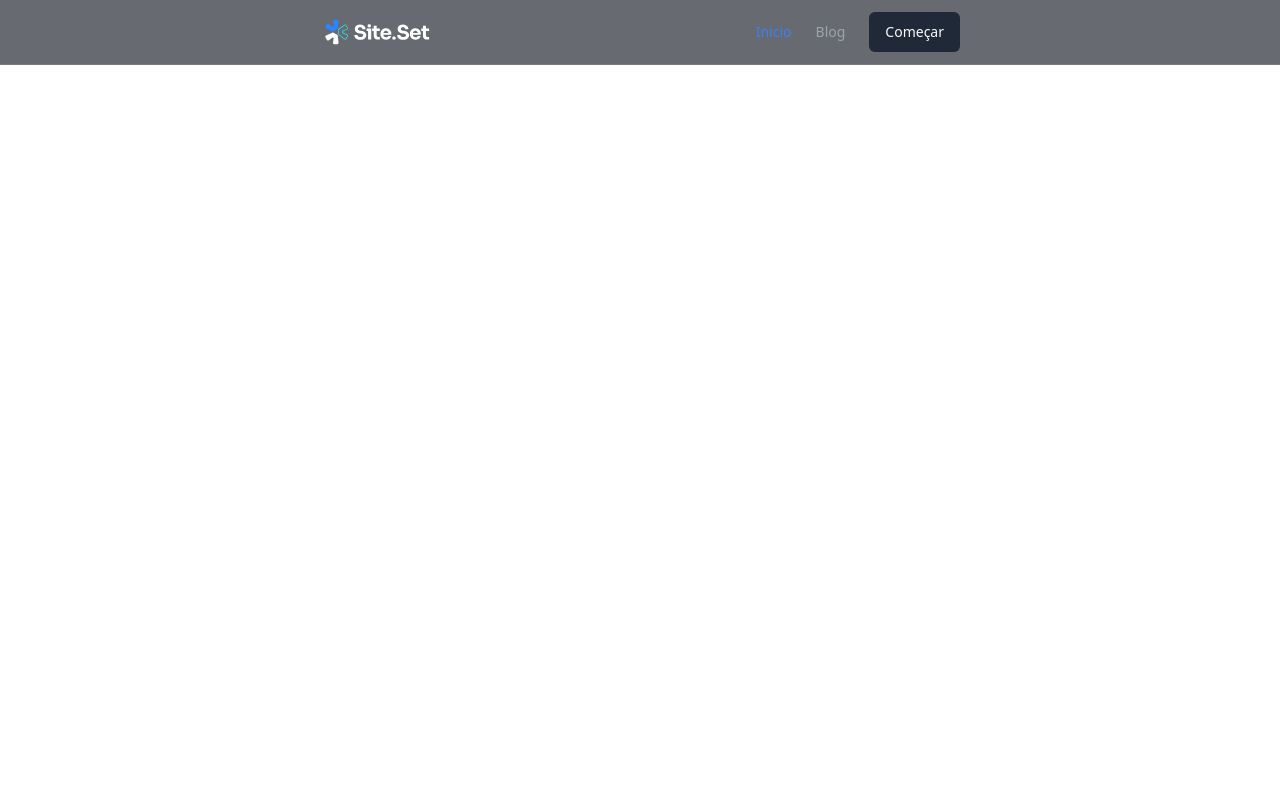
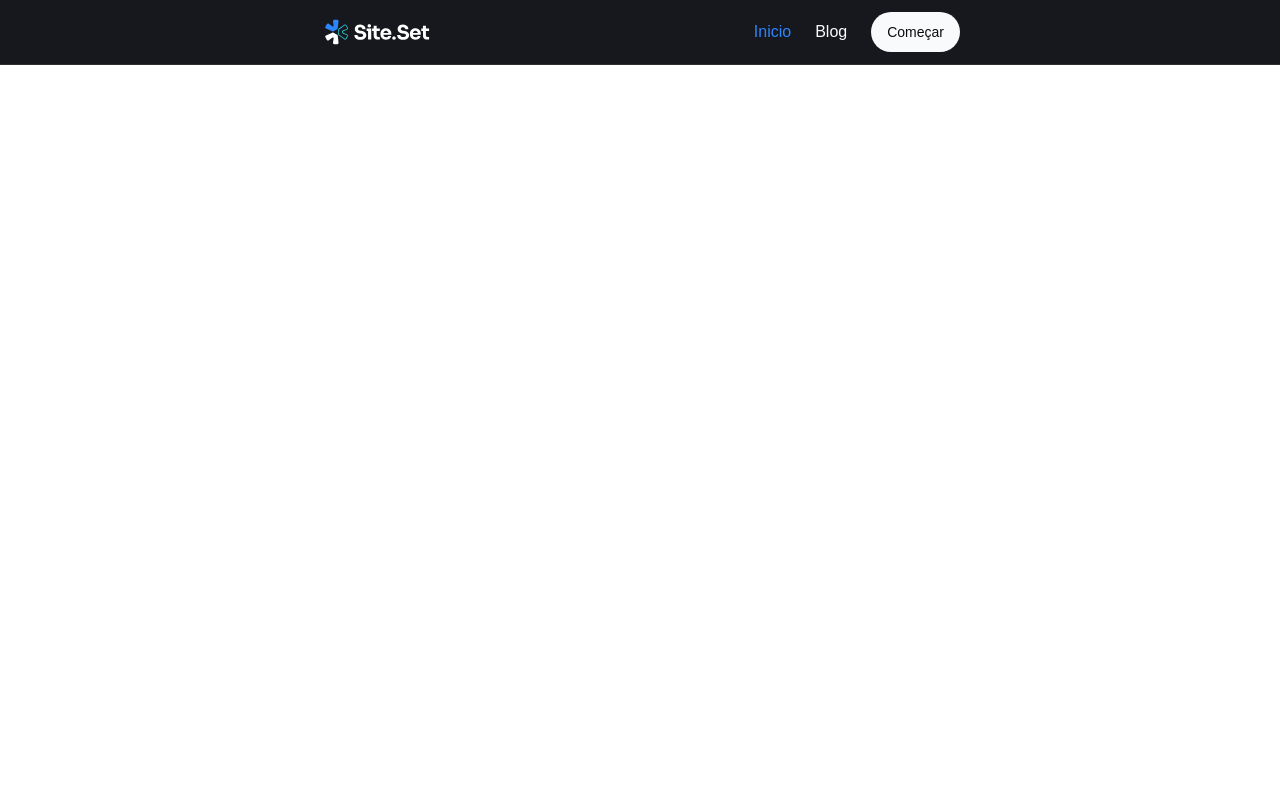
Before and after one commit to diogonoguiera27/nextjs-landing-blog, a Next.js app: page / in a window 1280 px wide. Shown: the top 800 px of the page. Built offline with nearby package versions, Linux system fonts and the light colour scheme.

Commit message:
Adicionando Style Guide

```diff
--- a/src/components/Header/Header.tsx
+++ b/src/components/Header/Header.tsx
@@ -8,7 +8,7 @@
   return (
     <header
       className="fixed top-0 z-50 w-full border-b border-white/10 bg-background/95
-    backdrop-blur supports-[backdrop-filter]:bg-background/60"
+    backdrop-blur supports-[backdrop-filter]:bg-background/60 bg-gray-500"
     >
       <div className="mx-auto max-w-7xl px4 sm:px-6 lg:px-80">
         <div className="flex h-16 items-center justify-between">
--- a/src/components/active-link/active-link.tsx
+++ b/src/components/active-link/active-link.tsx
@@ -9,13 +9,13 @@
 
 export const ActiveLink = ({children , href , ...rest}:ActiveLinkProps) => {
     const router = useRouter();
-    const isCurrentPath = router.asPath === href || router.asPath === rest.as || router.asPath. startsWith(String(rest.as));
+    const isCurrentPath = router.asPath === href || router.asPath === rest.as
   return (
     <Link
       href={href}
       className={cn(
-        "text-sm font-medium transition-colors hover:text-blue-500",
-        isCurrentPath ? "text-blue-500" : "text-muted-foreground"
+        "text-action-sm font-medium transition-colors hover:text-blue-200",
+        isCurrentPath ? "text-blue-200" : "text-gray-100"
       )}
     >
       {children}
--- a/src/components/footer/footer.tsx
+++ b/src/components/footer/footer.tsx
@@ -5,14 +5,14 @@
 
 export const Footer = () => {
   return (
-    <footer className="border-t border-white/10">
+    <footer className="bg-gray-500">
         <div className=" mx-auto max-w-7xl px-4 sm:px-6 lg:px-8">
             <div className=" flex justify-between md:flex-row  gap-8 py-8">
                 <Logo/>
-                <nav className="flex flex-col">
-                    <Link href="/termos-de-uso" className="hover:text-primary">Termos de uso</Link>
-                    <Link href="/politica-de-privacidade" className="hover:text-primary" >Politica de privacidade</Link>
-                    <Link href="/feedback" className="hover:text-primary">Feedback</Link>
+                <nav className="flex flex-col md:flex-row items-center gap-4 text-sm texte-blue-100">
+                    <Link href="/termos-de-uso" className="hover:text-blue-200">Termos de uso</Link>
+                    <Link href="/politica-de-privacidade" className="hover:text-blue-200" >Politica de privacidade</Link>
+                    <Link href="/feedback" className="hover:text-blue-200">Feedback</Link>
                 </nav>
             </div>
         </div>
--- a/src/components/layout/layout.tsx
+++ b/src/components/layout/layout.tsx
@@ -1,3 +1,4 @@
+import { Inter } from "next/font/google"
 import { Header } from "../Header"
 import { Footer } from "../footer"
 
@@ -5,9 +6,12 @@
 type LayoutProps = {
     children: React.ReactNode
 }
+
+const inter = Inter({subsets: ["latin"],})
+
 export const Layout = ({children}:LayoutProps) => {
     return (
-        <div className="relative flex min-h-screen flex-col dark">
+        <div className={`${inter.className}relative flex min-h-screen flex-col dark`}>
             <Header/>
             <main className="flex-1 flex flex-col mb-12">
                 {children}
--- a/src/components/ui/button.tsx
+++ b/src/components/ui/button.tsx
@@ -9,13 +9,13 @@
   {
     variants: {
       variant: {
-        default: "bg-primary text-primary-foreground hover:bg-primary/90",
+        default: "bg-blue-200 text-white hover:bg-blue-300",
         destructive:
           "bg-destructive text-destructive-foreground hover:bg-destructive/90",
         outline:
-          "border border-input bg-background hover:bg-accent hover:text-accent-foreground",
+          "border border-gray-400 bg-gray-700 transition-colors duration-200 hover:text-blue-200 hover:bg-border-blue-200",
         secondary:
-          "bg-secondary text-secondary-foreground hover:bg-secondary/80",
+          "bg-gray-100 text-gray-800 hover:bg-blue-100 rounded-full",
         ghost: "hover:bg-accent hover:text-accent-foreground",
         link: "text-primary underline-offset-4 hover:underline",
       },
--- a/src/styles/globals.css
+++ b/src/styles/globals.css
@@ -1,68 +1,3 @@
 @tailwind base;
 @tailwind components;
 @tailwind utilities;
-
-@layer base {
-  :root {
-    --background: 0 0% 100%;
-    --foreground: 224 71.4% 4.1%;
-    --card: 0 0% 100%;
-    --card-foreground: 224 71.4% 4.1%;
-    --popover: 0 0% 100%;
-    --popover-foreground: 224 71.4% 4.1%;
-    --primary: 220.9 39.3% 11%;
-    --primary-foreground: 210 20% 98%;
-    --secondary: 220 14.3% 95.9%;
-    --secondary-foreground: 220.9 39.3% 11%;
-    --muted: 220 14.3% 95.9%;
-    --muted-foreground: 220 8.9% 46.1%;
-    --accent: 220 14.3% 95.9%;
-    --accent-foreground: 220.9 39.3% 11%;
-    --destructive: 0 84.2% 60.2%;
-    --destructive-foreground: 210 20% 98%;
-    --border: 220 13% 91%;
-    --input: 220 13% 91%;
-    --ring: 224 71.4% 4.1%;
-    --chart-1: 12 76% 61%;
-    --chart-2: 173 58% 39%;
-    --chart-3: 197 37% 24%;
-    --chart-4: 43 74% 66%;
-    --chart-5: 27 87% 67%;
-    --radius: 0.5rem
-  }
-  .dark {
-    --background: 224 71.4% 4.1%;
-    --foreground: 210 20% 98%;
-    --card: 224 71.4% 4.1%;
-    --card-foreground: 210 20% 98%;
-    --popover: 224 71.4% 4.1%;
-    --popover-foreground: 210 20% 98%;
-    --primary: 210 20% 98%;
-    --primary-foreground: 220.9 39.3% 11%;
-    --secondary: 215 27.9% 16.9%;
-    --secondary-foreground: 210 20% 98%;
-    --muted: 215 27.9% 16.9%;
-    --muted-foreground: 217.9 10.6% 64.9%;
-    --accent: 215 27.9% 16.9%;
-    --accent-foreground: 210 20% 98%;
-    --destructive: 0 62.8% 30.6%;
-    --destructive-foreground: 210 20% 98%;
-    --border: 215 27.9% 16.9%;
-    --input: 215 27.9% 16.9%;
-    --ring: 216 12.2% 83.9%;
-    --chart-1: 220 70% 50%;
-    --chart-2: 160 60% 45%;
-    --chart-3: 30 80% 55%;
-    --chart-4: 280 65% 60%;
-    --chart-5: 340 75% 55%
-  }
-}
-
-@layer base {
-  * {
-    @apply border-border;
-  }
-  body {
-    @apply bg-background text-foreground;
-  }
-}
--- a/tailwind.config.ts
+++ b/tailwind.config.ts
@@ -1,62 +1,73 @@
-import type { Config } from 'tailwindcss';
+import type { Config } from "tailwindcss";
 
-export default  {
-    darkMode: ['class'],
+export default {
+  darkMode: ["class"],
   content: [
-    './src/pages/**/*.{js,ts,jsx,tsx,mdx}',
-    './src/components/**/*.{js,ts,jsx,tsx,mdx}',
-    './src/app/**/*.{js,ts,jsx,tsx,mdx}',
+    "./src/pages/**/*.{js,ts,jsx,tsx,mdx}",
+    "./src/components/**/*.{js,ts,jsx,tsx,mdx}",
+    "./src/app/**/*.{js,ts,jsx,tsx,mdx}",
   ],
   theme: {
+    container: {
+      center: true,
+      padding: "2rem",
+      screens: {
+        "2xl": "1200px",
+      },
+    },
     extend: {
+      colors: {
+        white: "#FFFFFF",
+        blue: {
+          100: "#7EA4D7",
+          200: "#2C85FC",
+          300: "#2266C1",
+          400: "#0D284C",
+        },
+        cyan: {
+          100: "#2DEBFC",
+          200: "#187D86",
+          300: "#0E474C",
+        },
+        gray: {
+          100: "#F9FAFC",
+          200: "#D3D5D9",
+          300: "#93979F",
+          400: "#20242C",
+          500: "#16181D",
+          600: "#14161A",
+          700: "#101216",
+          800: "#0B0C0F",
+        },
+      },
       borderRadius: {
-  			lg: 'var(--radius)',
-  			md: 'calc(var(--radius) - 2px)',
-  			sm: 'calc(var(--radius) - 4px)'
+        lg: "0.5rem",
+        md: "calc(0.5rem - 2px)",
+        sm: "calc(0.5rem - 4px)",
       },
-  		colors: {
-  			background: 'hsl(var(--background))',
-  			foreground: 'hsl(var(--foreground))',
-  			card: {
-  				DEFAULT: 'hsl(var(--card))',
-  				foreground: 'hsl(var(--card-foreground))'
+      fontFamily: {
+        sans: ["PT Sans Caption", "sans-serif"],
+        inter: ["Inter", "sans-serif"],
       },
-  			popover: {
-  				DEFAULT: 'hsl(var(--popover))',
-  				foreground: 'hsl(var(--popover-foreground))'
+      fontSize: {
+        // Headings - PT Sans Caption
+        "heading-hg": ["40px", { lineHeight: "120%", fontWeight: "700" }],
+        "heading-xl": ["32px", { lineHeight: "120%", fontWeight: "700" }],
+        "heading-lg": ["28px", { lineHeight: "120%", fontWeight: "700" }],
+        "heading-md": ["24px", { lineHeight: "120%", fontWeight: "700" }],
+        "heading-sm": ["20px", { lineHeight: "120%", fontWeight: "700" }],
+        "heading-xs": ["16px", { lineHeight: "120%", fontWeight: "700" }],
+
+        // Body - Inter
+        "body-md": ["16px", { lineHeight: "150%", fontWeight: "400" }],
+        "body-sm": ["14px", { lineHeight: "150%", fontWeight: "400" }],
+        "body-xs": ["12px", { lineHeight: "150%", fontWeight: "400" }],
+
+        // Action - Inter
+        "action-md": ["16px", { lineHeight: "normal", fontWeight: "500" }],
+        "action-sm": ["14px", { lineHeight: "normal", fontWeight: "500" }],
       },
-  			primary: {
-  				DEFAULT: 'hsl(var(--primary))',
-  				foreground: 'hsl(var(--primary-foreground))'
     },
-  			secondary: {
-  				DEFAULT: 'hsl(var(--secondary))',
-  				foreground: 'hsl(var(--secondary-foreground))'
-  			},
-  			muted: {
-  				DEFAULT: 'hsl(var(--muted))',
-  				foreground: 'hsl(var(--muted-foreground))'
-  			},
-  			accent: {
-  				DEFAULT: 'hsl(var(--accent))',
-  				foreground: 'hsl(var(--accent-foreground))'
-  			},
-  			destructive: {
-  				DEFAULT: 'hsl(var(--destructive))',
-  				foreground: 'hsl(var(--destructive-foreground))'
-  			},
-  			border: 'hsl(var(--border))',
-  			input: 'hsl(var(--input))',
-  			ring: 'hsl(var(--ring))',
-  			chart: {
-  				'1': 'hsl(var(--chart-1))',
-  				'2': 'hsl(var(--chart-2))',
-  				'3': 'hsl(var(--chart-3))',
-  				'4': 'hsl(var(--chart-4))',
-  				'5': 'hsl(var(--chart-5))'
-  			}
-  		}
-  	}
   },
   plugins: [require("tailwindcss-animate")],
 } satisfies Config;
```
Lines whose indentation alone changed are shown as unchanged.
